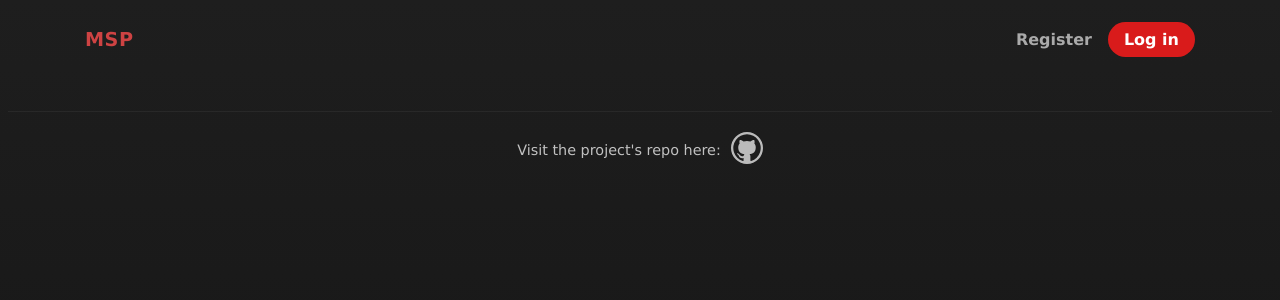
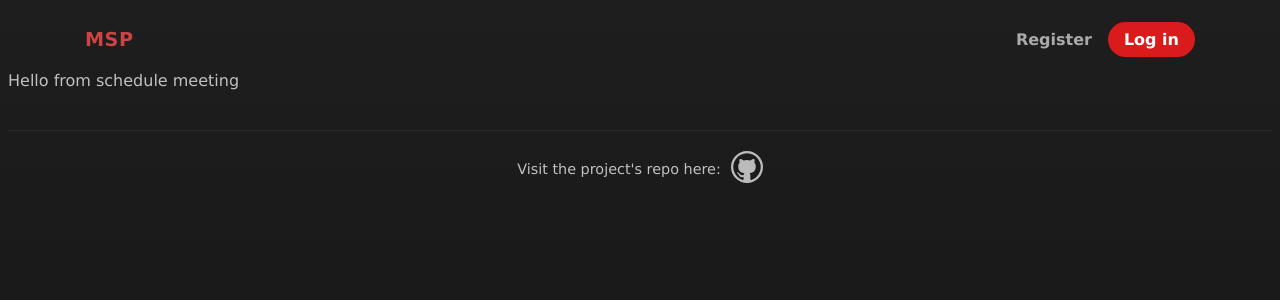
Before and after one commit to WiktorM413/meeting-scheduling-platform, a React (Vite) app in the folder frontend/: page /schedule in a window 1280 px wide. Shown: the top 300 px of the page. Built offline with nearby package versions, Linux system fonts and the light colour scheme; no server answers.

Commit message:
Add subpage for scheduling meetings

```diff
--- /dev/null
+++ b/frontend/src/Meetings/Schedule.tsx
@@ -0,0 +1,8 @@
+export default function Schedule()
+{
+	return (
+		<>
+			Hello from schedule meeting
+		</>
+	);
+}
--- a/frontend/src/Routes/MeetingsRoutes.tsx
+++ b/frontend/src/Routes/MeetingsRoutes.tsx
@@ -1,11 +1,16 @@
 import type { RouteObject } from "react-router-dom";
 import Index from "../Meetings/Index";
+import Schedule from "../Meetings/Schedule";
 
 const MeetingsRoutes: RouteObject[] =
 [
 	{
 		path:    "/meetings",
 		element: <Index />
+	},
+	{
+		path:    "/schedule",
+		element: <Schedule />
 	}
 ]
 
--- a/frontend/src/Templates/Header/Header.tsx
+++ b/frontend/src/Templates/Header/Header.tsx
@@ -16,6 +16,7 @@ export default function Header()
 			{isAuthenticated &&
 				<div className="msp-header-main-routes-group">
 					<MspAnchor className="msp-header-meetings" label="Meetings" navigator={navigate} to="/meetings"/>
+					<MspAnchor className="msp-header-schedule" label="Schedule" navigator={navigate} to="/schedule" />
 				</div>
 			}
 			<AccountButtons isAuthenticated={isAuthenticated}/>
```
